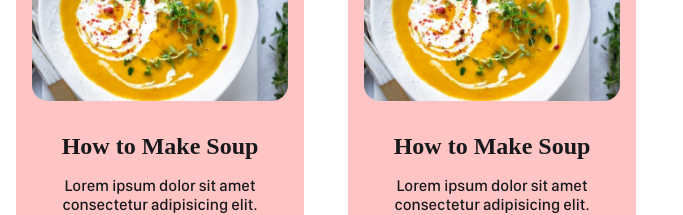
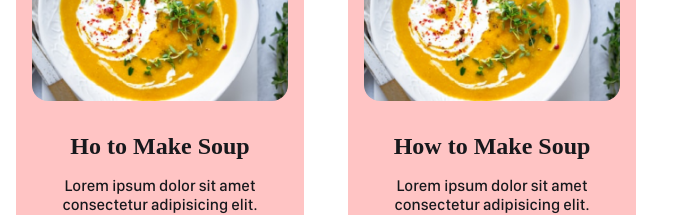
Before and after one commit to LazyCoder4542/FoodSteps-old, a React (Create React App) app in the folder frontend/react-app/: page / in a window 1280 px wide. Shown: the part 860-1075 px from the top of the page, without its empty margins (0-683 px from the left). Built offline with nearby package versions, Linux system fonts and the light colour scheme; a web font is replaced by a local one.

Commit message:
a
Co-authored-by: adeola fadare <104224084+LazyCoder4542@users.noreply.github.com>

```diff
--- a/frontend/react-app/src/pages/Home.jsx
+++ b/frontend/react-app/src/pages/Home.jsx
@@ -38,7 +38,7 @@ class HomePage extends Component {
                   <img src="images/test1.png" alt="" />
                 </div>
                 <div className="post-details">
-                  <h2 className="post-title">How to Make Soup</h2>
+                  <h2 className="post-title">Ho to Make Soup</h2>
                   <p className="post-description">
                     Lorem ipsum dolor sit amet consectetur adipisicing elit.
                     Similique, nobis!
```
